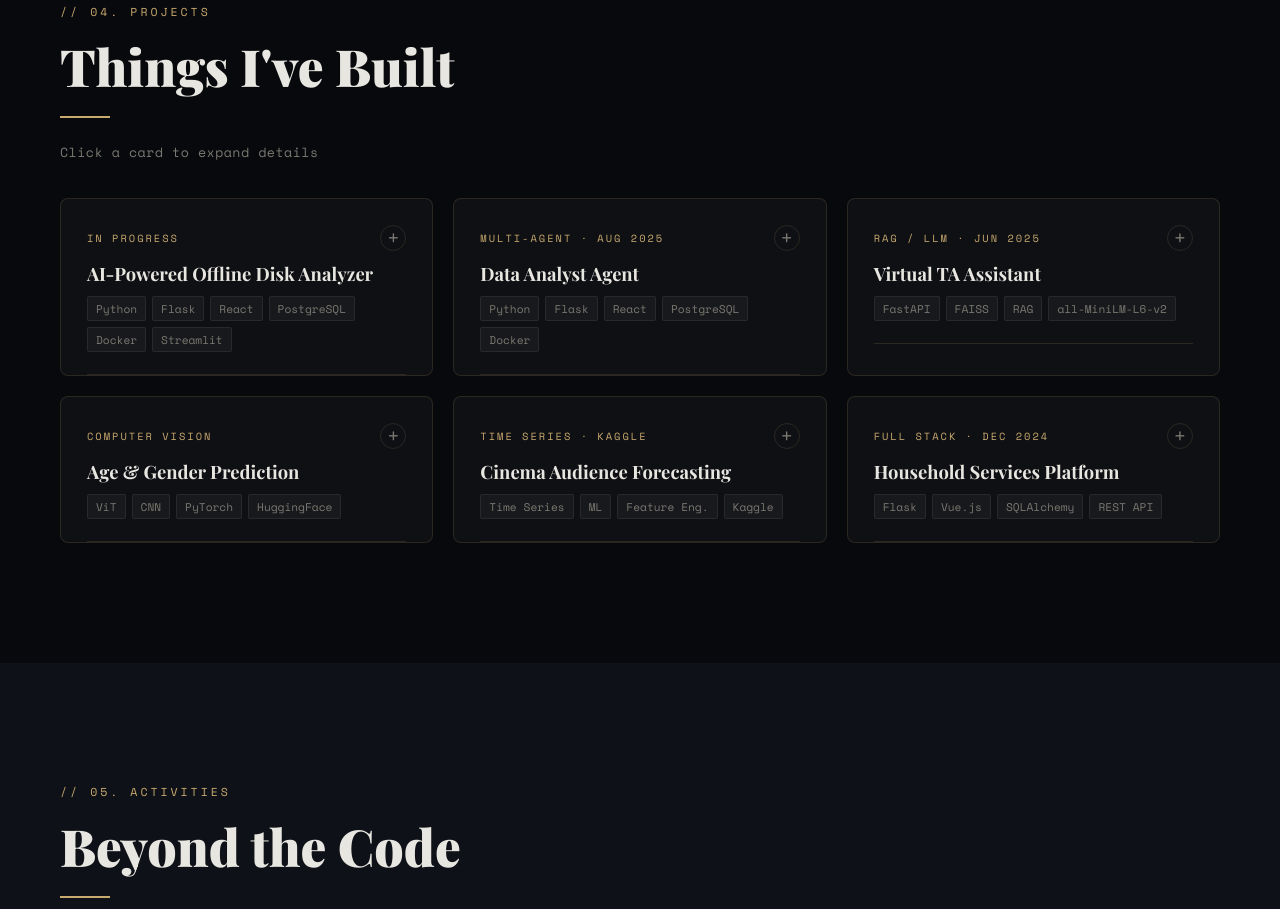
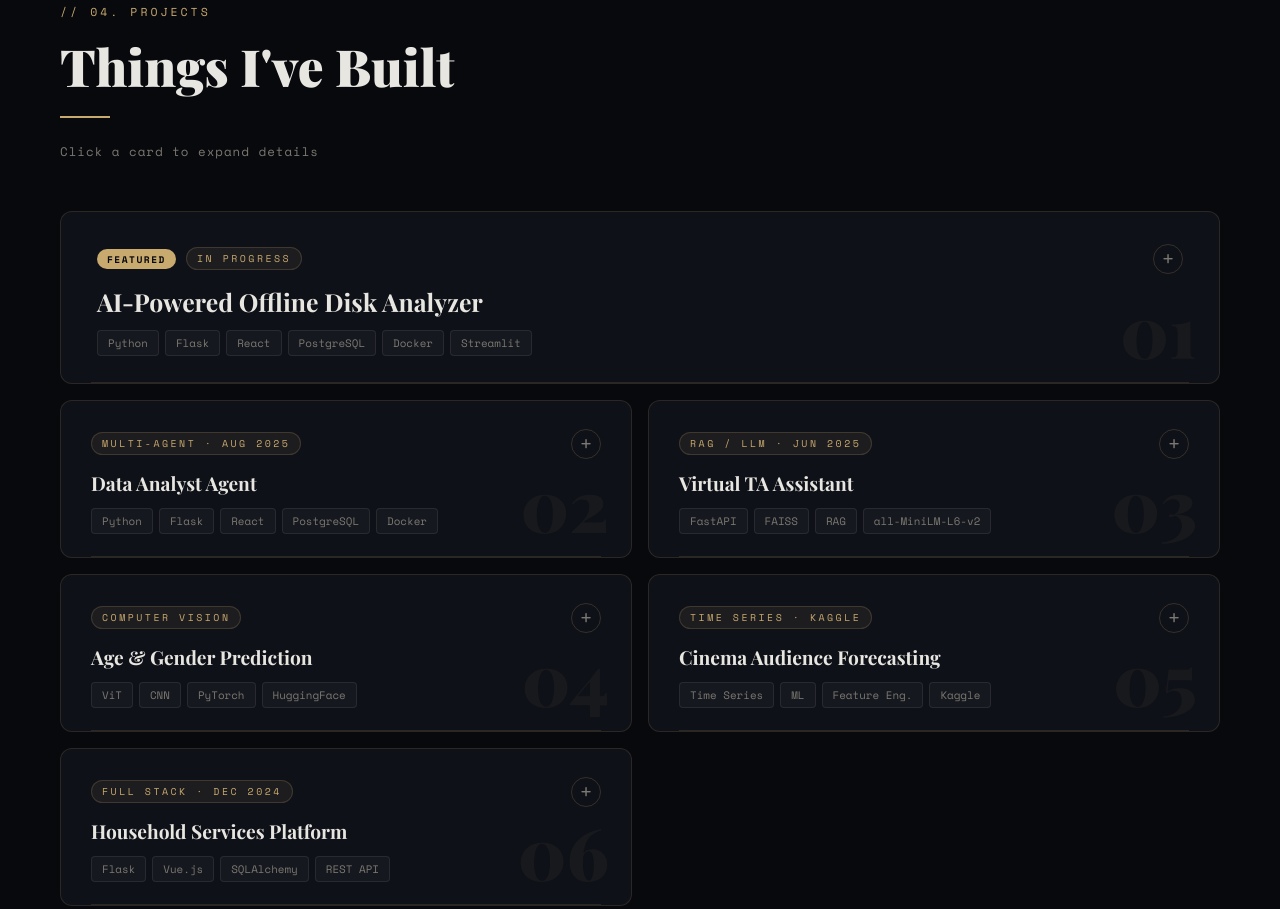
Before and after one commit to MokshadaN/MokshadaN.github.io, a plain HTML site: page index.html in a window 1280 px wide. Shown: the part 3414-4323 px from the top of the page. Drawn offline with nearby package versions, Linux system fonts and the light colour scheme.

Commit message:
Refactor project card styles and resume links
Updated project card styles and layout, modified resume links, and adjusted project rendering logic.

```diff
--- a/index.html
+++ b/index.html
@@ -104,35 +104,135 @@
 
     /* ── Projects ── */
     #projects { background: var(--bg); }
-    .projects-hint { color: var(--muted); font-size: .83rem; margin-top: -46px; margin-bottom: 36px; font-family: 'Space Mono',monospace; letter-spacing: .5px; }
-    .projects-grid { display: grid; grid-template-columns: repeat(auto-fill,minmax(340px,1fr)); gap: 20px; }
-    .project-card { background: var(--card); border: 1px solid var(--border); border-radius: 8px; overflow: hidden; opacity: 0; transform: translateY(30px); transition: opacity .6s,transform .6s,border-color .3s,box-shadow .3s; cursor: pointer; }
+    .projects-hint { color: var(--muted); font-size: .78rem; margin-top: -46px; margin-bottom: 50px; font-family: 'Space Mono',monospace; letter-spacing: 1px; opacity: .7; }
+
+    /* Layout: 2-col grid */
+    .projects-grid { display: grid; grid-template-columns: 1fr 1fr; gap: 16px; }
+
+    /* Base card */
+    .project-card {
+      background: var(--bg2); border: 1px solid var(--border);
+      border-radius: 12px; overflow: hidden; position: relative;
+      opacity: 0; transform: translateY(30px);
+      transition: opacity .6s, transform .6s, border-color .35s, box-shadow .35s;
+      cursor: pointer;
+    }
     .project-card.visible { opacity: 1; transform: translateY(0); }
-    .project-card:hover { border-color: rgba(200,169,110,.3); box-shadow: 0 20px 40px rgba(0,0,0,.4); }
-    .project-header { padding: 26px 26px 22px; display: flex; flex-direction: column; gap: 10px; }
-    .project-top { display: flex; align-items: center; justify-content: space-between; }
-    .project-label { font-family: 'Space Mono',monospace; font-size: .65rem; letter-spacing: 2px; text-transform: uppercase; color: var(--accent); }
-    .project-toggle { width: 26px; height: 26px; border-radius: 50%; border: 1px solid var(--border); display: flex; align-items: center; justify-content: center; color: var(--muted); font-size: .7rem; transition: border-color .3s,color .3s,transform .35s; flex-shrink: 0; }
-    .project-card.open .project-toggle { transform: rotate(45deg); color: var(--accent); border-color: var(--accent); }
-    .project-title { font-family: 'Playfair Display',serif; font-size: 1.15rem; font-weight: 700; }
+
+    /* Glowing top accent line — hidden until hover/open */
+    .project-card::before {
+      content: ''; position: absolute; top: 0; left: 0; right: 0; height: 2px;
+      background: linear-gradient(90deg, var(--accent), var(--accent2), transparent);
+      opacity: 0; transition: opacity .4s;
+    }
+    .project-card:hover::before,
+    .project-card.open::before { opacity: 1; }
+
+    /* Subtle corner number */
+    .project-card::after {
+      content: attr(data-num);
+      position: absolute; bottom: 18px; right: 22px;
+      font-family: 'Playfair Display', serif; font-size: 4.5rem;
+      font-weight: 900; color: rgba(200,169,110,.05);
+      line-height: 1; pointer-events: none;
+      transition: color .4s;
+    }
+    .project-card:hover::after { color: rgba(200,169,110,.09); }
+
+    .project-card:hover,
+    .project-card.open {
+      border-color: rgba(200,169,110,.28);
+      box-shadow: 0 24px 60px rgba(0,0,0,.5), 0 0 0 1px rgba(200,169,110,.06);
+    }
+
+    /* Featured: first card spans full width */
+    .project-card.featured { grid-column: 1 / -1; }
+
+    /* Header */
+    .project-header { padding: 28px 30px 22px; display: flex; flex-direction: column; gap: 12px; }
+    .project-card.featured .project-header { padding: 32px 36px 26px; }
+
+    .project-top { display: flex; align-items: center; justify-content: space-between; gap: 12px; }
+    .project-meta { display: flex; align-items: center; gap: 10px; }
+    .project-label {
+      font-family: 'Space Mono',monospace; font-size: .62rem;
+      letter-spacing: 2.5px; text-transform: uppercase;
+      color: var(--accent); background: rgba(200,169,110,.08);
+      border: 1px solid rgba(200,169,110,.2); border-radius: 20px;
+      padding: 3px 10px;
+    }
+    .project-featured-badge {
+      font-family: 'Space Mono',monospace; font-size: .6rem;
+      letter-spacing: 1.5px; text-transform: uppercase;
+      color: #08090d; background: var(--accent);
+      border-radius: 20px; padding: 3px 10px; font-weight: 700;
+    }
+
+    .project-toggle {
+      width: 30px; height: 30px; border-radius: 50%;
+      border: 1px solid rgba(200,169,110,.2);
+      display: flex; align-items: center; justify-content: center;
+      color: var(--muted); font-size: .72rem; flex-shrink: 0;
+      transition: border-color .3s, color .3s, transform .4s, background .3s;
+    }
+    .project-card.open .project-toggle {
+      transform: rotate(45deg); color: #08090d;
+      background: var(--accent); border-color: var(--accent);
+    }
+
+    .project-title {
+      font-family: 'Playfair Display',serif; font-size: 1.2rem; font-weight: 700; line-height: 1.3;
+    }
+    .project-card.featured .project-title { font-size: 1.55rem; }
+
     .project-stack { display: flex; flex-wrap: wrap; gap: 6px; }
-    .project-tech { padding: 3px 8px; font-size: .7rem; background: rgba(255,255,255,.04); border: 1px solid rgba(255,255,255,.07); border-radius: 2px; color: var(--muted); font-family: 'Space Mono',monospace; }
-    .project-divider { height: 1px; background: var(--border); margin: 0 26px; transition: background .3s; }
-    .project-card.open .project-divider { background: rgba(200,169,110,.2); }
-    .project-body { max-height: 0; overflow: hidden; transition: max-height .5s cubic-bezier(.4,0,.2,1); }
-    .project-card.open .project-body { max-height: 500px; }
-    .project-body-inner { padding: 20px 26px 26px; }
-    .project-desc { font-size: .87rem; color: var(--muted); line-height: 1.8; margin-bottom: 14px; }
-    .project-bullets { list-style: none; margin-bottom: 20px; display: flex; flex-direction: column; gap: 7px; }
-    .project-bullets li { font-size: .84rem; color: var(--muted); line-height: 1.6; padding-left: 18px; position: relative; }
+    .project-tech {
+      padding: 4px 10px; font-size: .68rem;
+      background: rgba(255,255,255,.03); border: 1px solid rgba(255,255,255,.08);
+      border-radius: 4px; color: var(--muted); font-family: 'Space Mono',monospace;
+      transition: border-color .2s, color .2s;
+    }
+    .project-card:hover .project-tech { border-color: rgba(200,169,110,.15); }
+
+    /* Divider */
+    .project-divider { height: 1px; background: var(--border); margin: 0 30px; transition: background .3s; }
+    .project-card.open .project-divider,
+    .project-card:hover .project-divider { background: rgba(200,169,110,.18); }
+
+    /* Expandable body */
+    .project-body { max-height: 0; overflow: hidden; transition: max-height .55s cubic-bezier(.4,0,.2,1); }
+    .project-card.open .project-body { max-height: 600px; }
+    .project-body-inner { padding: 22px 30px 30px; }
+    .project-card.featured .project-body-inner { padding: 26px 36px 36px; }
+
+    /* Featured layout — desc left, bullets right */
+    .project-card.featured .project-body-inner {
+      display: grid; grid-template-columns: 1fr 1fr; gap: 32px; align-items: start;
+    }
+    .project-card.featured .project-actions { grid-column: 1 / -1; }
+
+    .project-desc { font-size: .88rem; color: var(--muted); line-height: 1.85; margin-bottom: 0; }
+    .project-bullets { list-style: none; display: flex; flex-direction: column; gap: 8px; margin-bottom: 0; }
+    .project-bullets li {
+      font-size: .84rem; color: var(--muted); line-height: 1.65;
+      padding-left: 20px; position: relative;
+    }
     .project-bullets li::before { content:'—'; position: absolute; left: 0; color: var(--accent); }
-    .project-actions { display: flex; gap: 10px; flex-wrap: wrap; }
-    .proj-link { display: inline-flex; align-items: center; gap: 6px; padding: 8px 16px; border-radius: 3px; font-size: .78rem; font-weight: 600; letter-spacing: .5px; text-decoration: none; transition: transform .2s,box-shadow .2s,border-color .2s,color .2s; }
+
+    .project-actions { display: flex; gap: 10px; flex-wrap: wrap; padding-top: 6px; }
+    .proj-link {
+      display: inline-flex; align-items: center; gap: 7px;
+      padding: 9px 18px; border-radius: 5px;
+      font-size: .78rem; font-weight: 600; letter-spacing: .5px;
+      text-decoration: none; transition: transform .2s, box-shadow .2s, border-color .2s, color .2s;
+    }
     .proj-link.github-btn { background: var(--accent); color: #08090d; }
-    .proj-link.github-btn:hover { transform: translateY(-2px); box-shadow: 0 8px 20px rgba(200,169,110,.3); }
-    .proj-link.deploy-btn { border: 1px solid var(--border); color: var(--text); }
-    .proj-link.deploy-btn:hover { border-color: var(--accent); color: var(--accent); transform: translateY(-2px); }
-    .proj-link.wip { border: 1px solid var(--border); color: var(--muted); opacity: .45; cursor: default; pointer-events: none; }
+    .proj-link.github-btn:hover { transform: translateY(-2px); box-shadow: 0 8px 24px rgba(200,169,110,.35); }
+    .proj-link.deploy-btn { border: 1px solid rgba(200,169,110,.3); color: var(--accent); }
+    .proj-link.deploy-btn:hover { background: rgba(200,169,110,.08); transform: translateY(-2px); }
+    .proj-link.wip { border: 1px solid var(--border); color: var(--muted); opacity: .4; cursor: default; pointer-events: none; }
+
+    @media(max-width:900px) { .projects-grid { grid-template-columns: 1fr; } .project-card.featured { grid-column: auto; } .project-card.featured .project-body-inner { grid-template-columns: 1fr; } }
 
     /* ── Resume ── */
     #resume { background: var(--bg); }
@@ -333,7 +433,7 @@
   </div>
   <div class="resume-wrapper reveal">
     <div class="resume-actions">
-      <a href="https://drive.google.com/file/d/1JZUb8-I-yjKvUUeqYyOCJlailRnn_DwB/view?usp=sharing" download="Mokshada_Nehete_Resume.pdf" class="btn-primary">
+      <a href="https://drive.google.com/uc?export=download&id=1JZUb8-I-yjKvUUeqYyOCJlailRnn_DwB" target="_blank" class="btn-primary">
         <i class="fas fa-download"></i> Download PDF
       </a>
       <a href="https://drive.google.com/file/d/1JZUb8-I-yjKvUUeqYyOCJlailRnn_DwB/view?usp=sharing" target="_blank" class="btn-outline">
@@ -341,7 +441,7 @@
       </a>
     </div>
     <div class="resume-viewer-wrap">
-      <iframe src="resume.pdf#toolbar=0&navpanes=0&scrollbar=1" title="Mokshada Nehete Resume"></iframe>
+      <iframe src="https://drive.google.com/file/d/1JZUb8-I-yjKvUUeqYyOCJlailRnn_DwB/preview" title="Mokshada Nehete Resume"></iframe>
     </div>
   </div>
 </section>
@@ -430,25 +530,40 @@ function renderEducation(d) {
 function renderProjects(d) {
   const grid = document.getElementById('projectsGrid');
   d.forEach((p, i) => {
-    const techHTML  = p.stack.map(t => `<span class="project-tech">${t}</span>`).join('');
-    const bullHTML  = p.bullets.map(b => `<li>${b}</li>`).join('');
+    const techHTML = p.stack.map(t => `<span class="project-tech">${t}</span>`).join('');
+    const bullHTML = p.bullets.map(b => `<li>${b}</li>`).join('');
+    const num      = String(i + 1).padStart(2, '0');
+    const isFeat   = i === 0;
 
-    // Build action buttons
+    // Buttons
     let actionsHTML = '';
     if (!p.github && !p.deployed) {
       actionsHTML = `<span class="proj-link wip"><i class="fab fa-github"></i> In Progress</span>`;
     } else {
-      if (p.github)   actionsHTML += `<a href="${p.github}"   target="_blank" class="proj-link github-btn" data-stop><i class="fab fa-github"></i> GitHub</a>`;
-      if (p.deployed) actionsHTML += `<a href="${p.deployed}" target="_blank" class="proj-link deploy-btn" data-stop><i class="fas fa-external-link-alt"></i> Live Demo</a>`;
+      if (p.github)   actionsHTML += `<a href="${p.github}"   target="_blank" class="proj-link github-btn"  data-stop><i class="fab fa-github"></i> GitHub</a>`;
+      if (p.deployed) actionsHTML += `<a href="${p.deployed}" target="_blank" class="proj-link deploy-btn"  data-stop><i class="fas fa-external-link-alt"></i> Live Demo</a>`;
     }
 
+    // Featured card splits desc + bullets into two columns; regular stacks them
+    const bodyInner = isFeat
+      ? `<p class="project-desc">${p.description}</p>
+         <ul class="project-bullets">${bullHTML}</ul>
+         <div class="project-actions">${actionsHTML}</div>`
+      : `<p class="project-desc" style="margin-bottom:14px">${p.description}</p>
+         <ul class="project-bullets" style="margin-bottom:18px">${bullHTML}</ul>
+         <div class="project-actions">${actionsHTML}</div>`;
+
     const card = document.createElement('div');
-    card.className = 'project-card';
+    card.className = 'project-card' + (isFeat ? ' featured' : '');
+    card.setAttribute('data-num', num);
     card.style.transitionDelay = (i * 0.07) + 's';
     card.innerHTML = `
       <div class="project-header">
         <div class="project-top">
-          <span class="project-label">${p.label}</span>
+          <div class="project-meta">
+            ${isFeat ? '<span class="project-featured-badge">Featured</span>' : ''}
+            <span class="project-label">${p.label}</span>
+          </div>
           <div class="project-toggle"><i class="fas fa-plus"></i></div>
         </div>
         <h3 class="project-title">${p.title}</h3>
@@ -456,20 +571,14 @@ function renderProjects(d) {
       </div>
       <div class="project-divider"></div>
       <div class="project-body">
-        <div class="project-body-inner">
-          <p class="project-desc">${p.description}</p>
-          <ul class="project-bullets">${bullHTML}</ul>
-          <div class="project-actions">${actionsHTML}</div>
-        </div>
+        <div class="project-body-inner">${bodyInner}</div>
       </div>`;
 
-    // Toggle expand
     card.querySelector('.project-header').addEventListener('click', () => {
       const isOpen = card.classList.contains('open');
       document.querySelectorAll('.project-card').forEach(c => c.classList.remove('open'));
       if (!isOpen) card.classList.add('open');
     });
-    // Stop link clicks from toggling
     card.querySelectorAll('[data-stop]').forEach(a => a.addEventListener('click', e => e.stopPropagation()));
 
     grid.appendChild(card);
```
